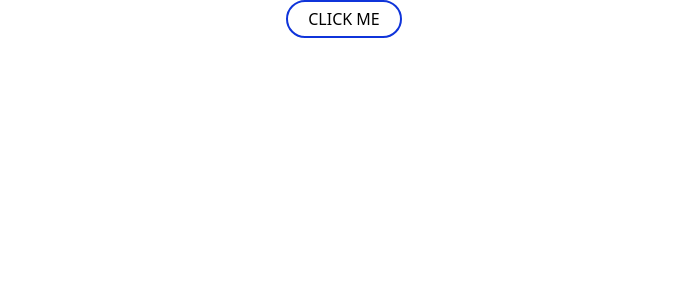
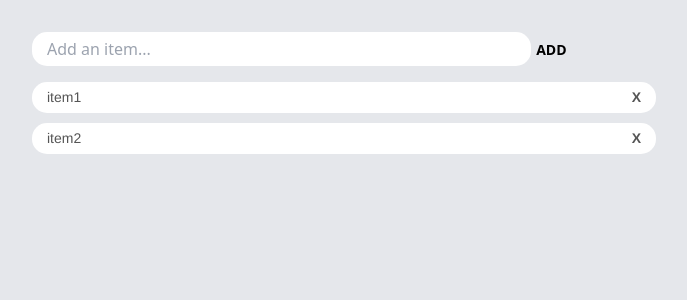
Before and after one commit to ikoral/vue-bootcamp, a Vue app: page / in a window 1280 px wide. Shown: the top 300 px of the page, without its empty margins (296-983 px from the left). Built offline with nearby package versions, Linux system fonts and the light colour scheme.

Commit message:
todo list revisited

```diff
--- a/src/App.vue
+++ b/src/App.vue
@@ -1,33 +1,38 @@
 <template>
-  <div class= "w-full flex flex-col items-center">
-    <MyButton v-on:got-clicked="handleFormSubmitted" />
-    {{ message }}
+  <div class="bg-gray-200 w-full h-screen flex flex-col items-center p-4">
+    <AddTodo @add-todo="addTodo"/>
+    <List :childItems="items" @remove-item="removeItem"/>
   </div>
 </template>
 
 <script>
-import MyButton from "./components/MyButton"
+import AddTodo from "./components/AddTodo";
+import List from "./components/List";
 
 export default {
   name: "App",
+
   components: {
-    MyButton
+    AddTodo,
+    List,
   },
 
   data: () => {
     return {
-      message: ''
+      items: [{ name: "item1" }, { name: "item2" }],
     };
   },
 
   methods: {
-   handleFormSubmitted: function() {
-     this.message = 'CLICKED';
-   }
+    addTodo: function(item) {
+      this.items = [...this.items,item];
+    },
+    removeItem: function(id){
+      this.items.splice(id, 1);
+    }
   },
 };
 </script>
 
 <style>
-
 </style>
--- /dev/null
+++ b/src/components/AddTodo.vue
@@ -0,0 +1,40 @@
+<template>
+  <div class = "mt-4 lg:w-1/2 w-4/5">
+    <input class = "w-4/5" type="text" placeholder="Add an item..." v-model="item" />
+    <button @click="addTodo">ADD</button>
+  </div>
+</template>
+
+<script>
+export default {
+  name: "AddTodo",
+
+  data:() => {
+      return {
+          item:''
+      }
+  },
+
+  methods:{
+      addTodo: function() {
+          const newItem = {name:this.item};
+          this.$emit('add-todo',newItem);
+          this.item = '';
+      }
+  }
+};
+</script>
+
+<style>
+input {
+  padding: 5px 15px;
+  border-radius: 15px;
+}
+
+button{
+    text-transform: uppercase;
+    font-size: 14px;
+    margin-left: 5px;
+    font-weight: bold;
+}
+</style>
--- a/src/components/List.vue
+++ b/src/components/List.vue
@@ -1,21 +1,37 @@
 <template>
-    <div>
-    <ul v-for = "(item, itemId) in childItems" :key = "itemId">
-        <li>
-            {{item}}
-        </li>
+  <div class = "mt-4 lg:w-1/2 w-4/5">
+    <ul v-for="(item, itemId) in childItems" :key="itemId">
+      <li>
+        <div>{{ item.name }}</div>
+        <!-- <button @click.prevent="$emit('remove-item', itemId)">X</button>  -->
+        <button @click.prevent="doTest">X</button>
+      </li>
     </ul>
-    </div>
-
+  </div>
 </template>
 
 <script>
 export default {
-    name: 'List',
-    props: ['childItems']
-}
+  name: "List",
+  props: ["childItems"],
+  methods:{
+      doTest: function(){
+          console.log(this.itemId)
+      }
+  }
+};
 </script>
 
 <style scoped>
-
+li {
+    padding: 5px 15px;
+    margin-bottom: 10px;
+    background: #fff;
+    border-radius: 15px;
+    color: #555;
+    display: flex;
+    justify-content: space-between;
+    font-family: 'Franklin Gothic Medium', 'Arial Narrow', Arial, sans-serif;
+    font-size: 14px;
+}
 </style>
--- a/src/components/MyButton.vue
+++ /dev/null
@@ -1,37 +0,0 @@
-<template>
-  <button class = "button" v-on:click="handleButton" v-text = "loading ? 'Loading' : 'CLICK ME'"></button>
-</template>
-
-<script>
-export default {
-    data: function() {
-        return {
-            loading:false,
-        }
-    },
-
-    methods:{
-        handleButton: function(){
-            this.loading = true;
-
-            //AJAX REQUEST
-
-            this.$emit('got-clicked');
-        }
-    }
-}
-</script>
-
-<style>
-.button {
-  border: 2px solid rgb(15, 52, 218);
-  padding: 5px 20px;
-  border-radius: 20px;
-}
-
-.button:hover {
-  background: rgb(15, 52, 218);
-  color: #fff;
-  border: 2px solid #fff;
-}
-</style>
--- a/tmp/style.css
+++ /dev/null
@@ -1,54 +0,0 @@
-body {
-    background: #eee;
-    width: 100%;
-    height: screen;
-    display: flex;
-    justify-content: center;
-}
-
-.card {
-    background: linear-gradient(to top, #a83008, #e06e48); /*rgb(4, 84, 104);*/
-    color: #dff1f5;
-    padding: 15px;
-    border-radius: 15px;
-    width: 200px;
-    height: 200px;
-    display: flex;
-    flex-direction: column;
-    align-items: center;
-    margin: 30px 20px 10px 20px;
-  }
-
-.card-title {
-    text-transform: uppercase;
-    font-size: 12px;
-    font-weight: bold;
-    margin-bottom: 10px;
-}
-.card-circle {
-    background: linear-gradient(to right, #da4453, #89216b);
-    color: #fff;
-    display: flex;
-    justify-content: center;
-    align-items: center;
-    width: 75px;
-    height: 75px;
-    font-size: 24px;
-    font-weight: bold;
-    border-radius: 100%;
-    padding: 5px;
-    border: 3px solid #fff;
-}
-.card-name {
-    display: flex;
-    text-transform: uppercase;
-    margin-top: 15px;
-}
-.light-font {
-    color: #7dd2d5;
-    margin-right: 5px;
-}
-.card-company {
-    font-size: 14px;
-    font-style: italic;
-}
```
Also changed, not shown: src/components/Props.vue (deleted, +0 -32 lines), src/components/card/Card.vue (deleted, +0 -66 lines), src/components/card/UserCircle.vue (deleted, +0 -34 lines), tmp/infocard.html (deleted, +0 -47 lines).
